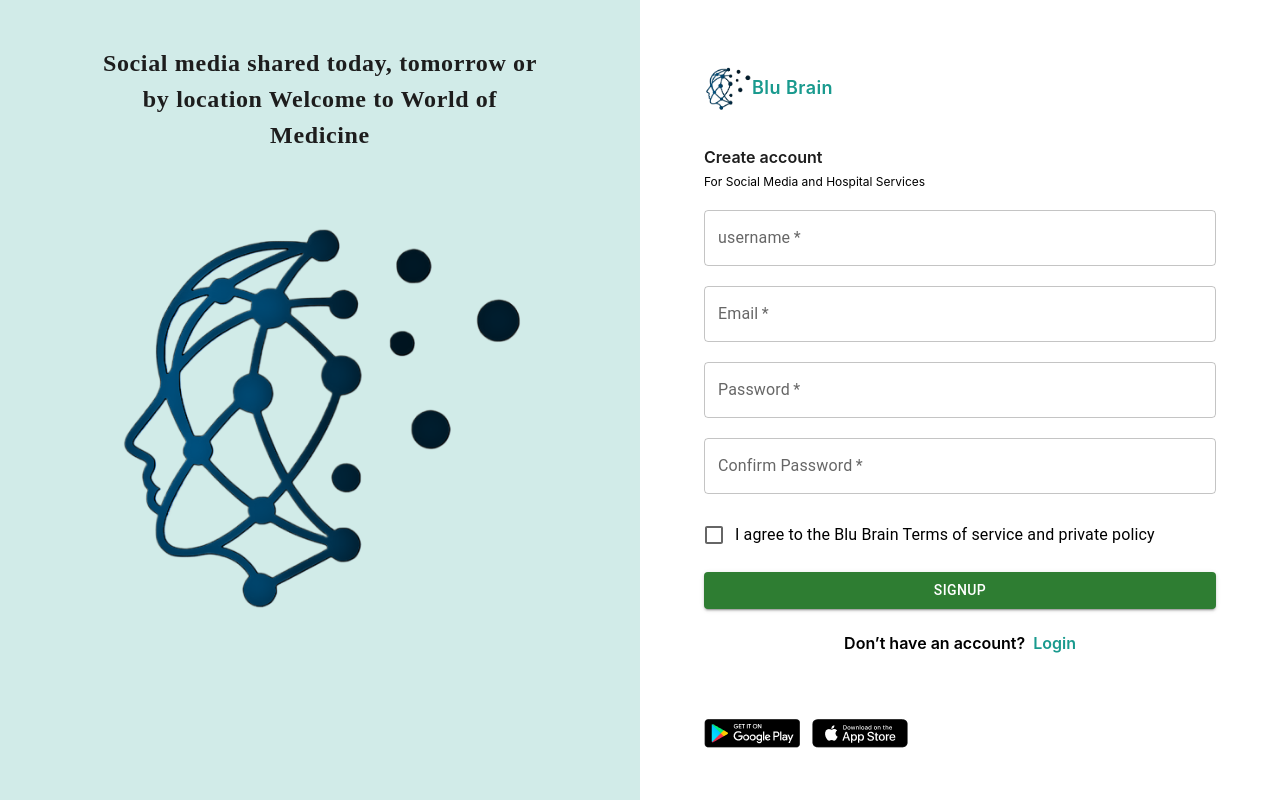
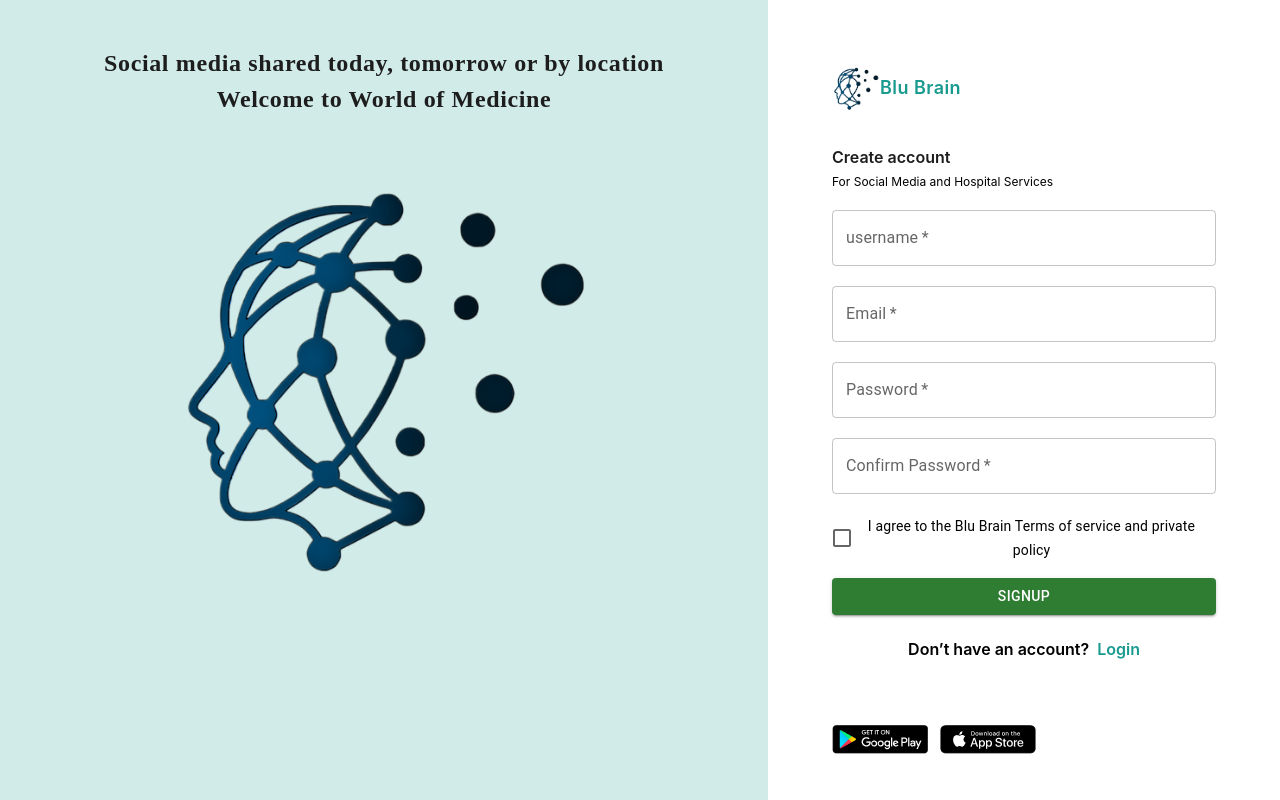
Before and after one commit to SettiNitesh/blubrain, a React (Create React App) app: page / in a window 1280 px wide. Built offline with nearby package versions, Linux system fonts and the light colour scheme.

Commit message:
Added the layout change .

```diff
--- a/src/components/signup/SignUp.tsx
+++ b/src/components/signup/SignUp.tsx
@@ -3,7 +3,7 @@ import SignUpForm from "./SignUpForm";
 const SignUp = () => {
   return (
     <section className="flex w-full h-screen">
-      <div className="w-1/2 bg-green bg-opacity-20 flex flex-col  items-center">
+      <div className="w-[60%] bg-green bg-opacity-20 flex flex-col  items-center">
         <p className="mt-[2.82rem] mx-[5.73rem] mb-[2.69rem] font-semibold text-[1.5rem] text-black tracking-[0.04rem] font-cormorant">
           Social media shared today, tomorrow or by location Welcome to World of
           Medicine
@@ -14,7 +14,7 @@ const SignUp = () => {
           className="w-[27rem] h-[27rem] items-center"
         />
       </div>
-      <div className="flex flex-col w-1/2">
+      <div className="flex flex-col w-[40%]">
         <div>
           <div className="w-full flex flex-col  p-16">
             <div className="flex items-start">
--- a/src/components/signup/SignUpForm.tsx
+++ b/src/components/signup/SignUpForm.tsx
@@ -27,7 +27,7 @@ const SignUpForm = () => {
               <FormGroup>
                 <FormControlLabel
                   control={<Checkbox color="success" />}
-                  label={field.label}
+                  label={<span className="text-sm">{field.label}</span>}
                 />
               </FormGroup>
             )}
```
